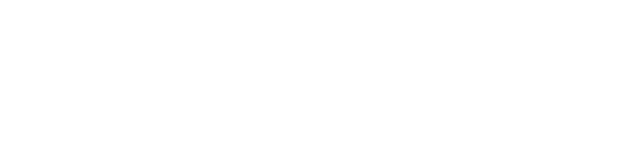
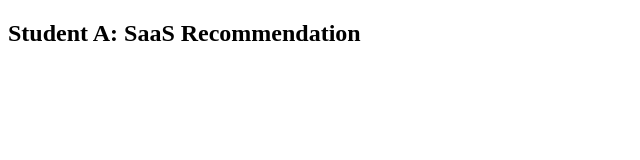
Before and after one commit to alyonazabel/IS424Activity, a plain HTML site: page index.html in a window 1280 px wide. Shown: the whole page, without its empty margins (0-640 px from the left). Drawn offline with Linux system fonts and the light colour scheme.

Commit message:
Added Student A Recommendation

```diff
--- a/index.html
+++ b/index.html
@@ -5,5 +5,9 @@
     <meta name="viewport" content="width=device-width, initial-scale=1.0" />
     <title>Document</title>
   </head>
-  <body></body>
+  <body>
+    <header>
+      <h2>Student A: SaaS Recommendation</h2>
+    </header>
+  </body>
 </html>
```
